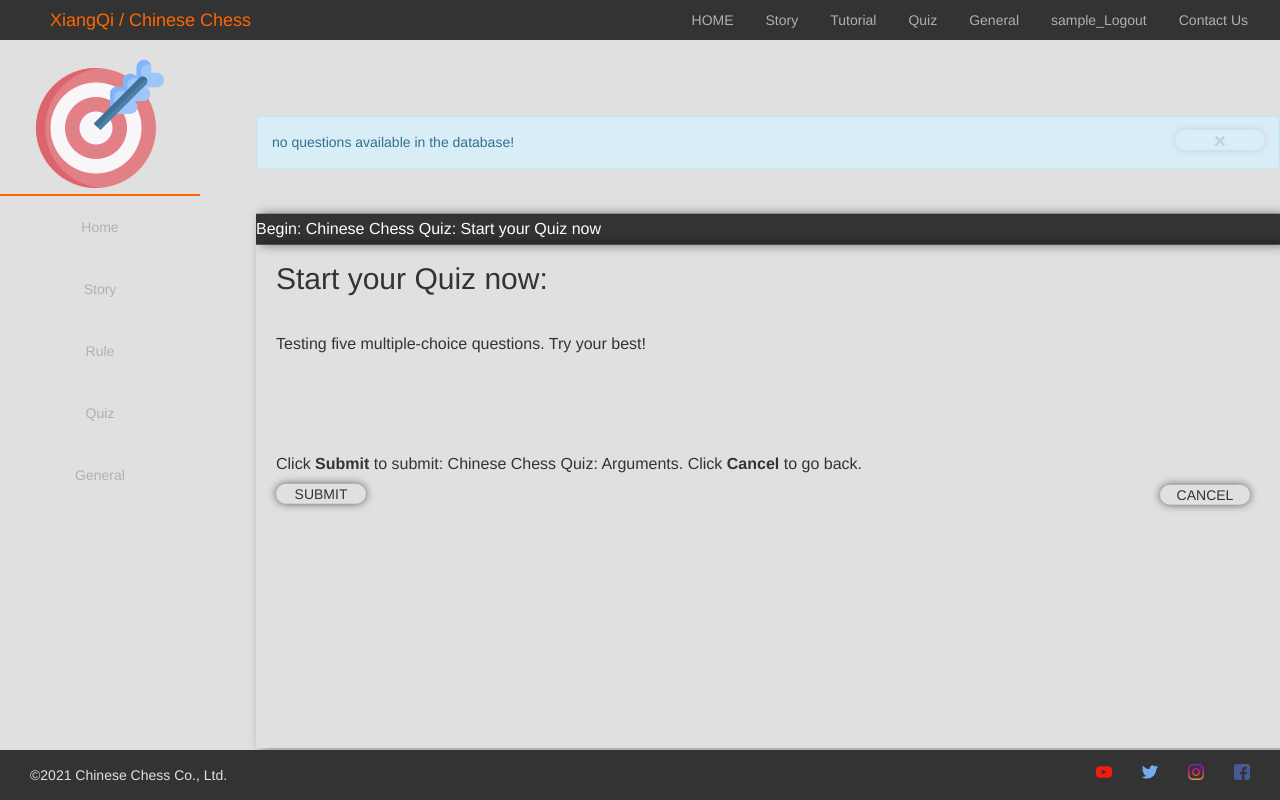
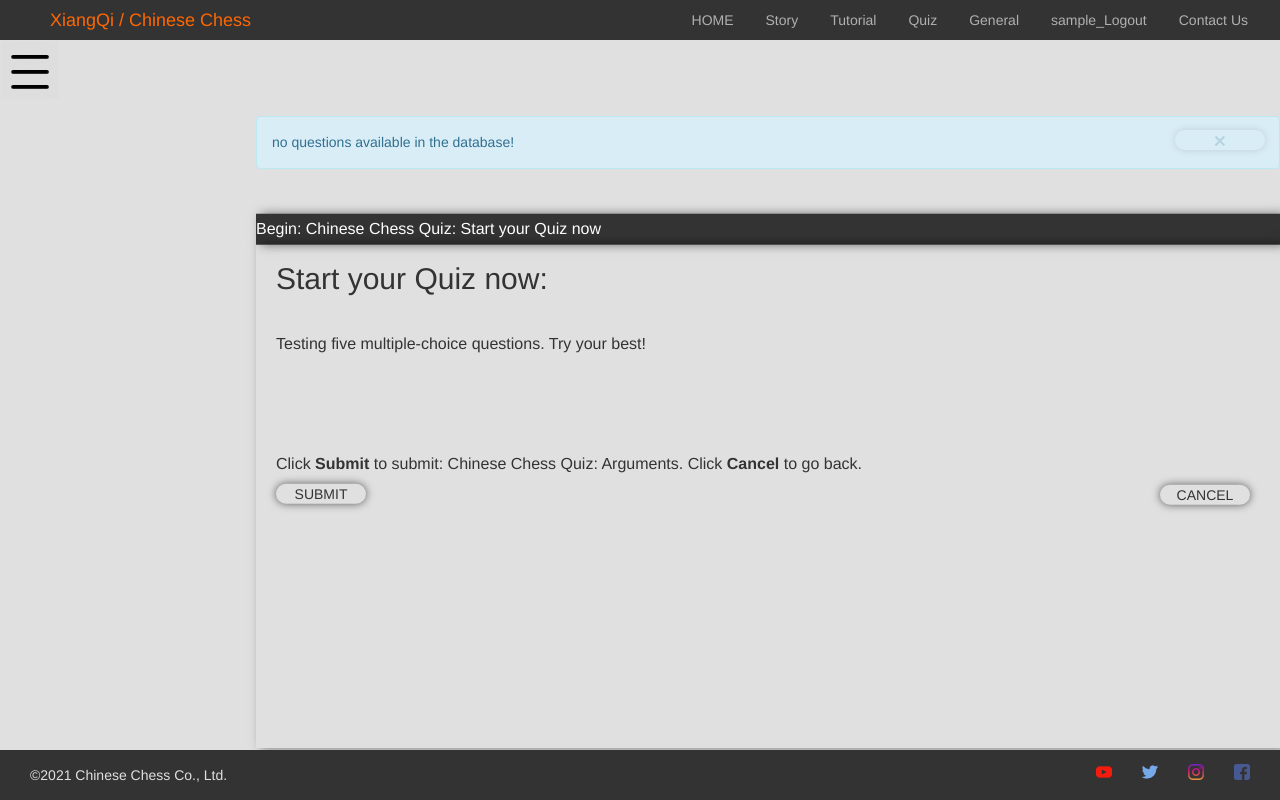
Before and after one commit to MoeBuTa/ChineseChessTutorial, a Flask app: page /questions in a window 1280 px wide. Run offline with Flask 2, Linux system fonts and the light colour scheme; the visitor is signed in with stand-in values (Sample User, id 1); data comes from the database, SQL or seed files in the repository; data that the repository does not hold is empty; some libraries are stand-ins or nearby versions.

Commit message:
hide the sidebar + animation

```diff
--- a/app/static/base.css
+++ b/app/static/base.css
@@ -94,29 +94,40 @@ b{
     overflow: auto;
 }
 
+.side-container {
+    width: 15%;
+    float: left;
+    z-index: 9999;
+    position: fixed;
+}
 
+.sidebar-icon {
+    transition: all 0.5s;
+    float: left;
+}
+
+.sidebar-icon:hover{
+    transform: scale(1.2)
+}
 
 .navsidebar{
-    width: 200px;
-    height: 480px;
+    /* display: none; */
+    width: 0px;
+    overflow: hidden;
+    height: 100%;
     position: fixed;
-    padding: 20px 0;
     text-align: center;
-    z-index: 999;
-
-
+    z-index: 1000;
+    background-color: #6f6f6f;
+    box-shadow: 5px 0 10px rgba(0, 0, 0, .5);
     /* background-color: #ff6700; */
+    transition: 1s;
 }
 
-.navsidebar:hover{
-    background-color: #333;
-    border: 2px solid #ff6700;
+.navsidebar .target{
+    padding: 20px;
 }
 
-.navsidebar a{
-    display: block;
-    color: #b0b0b0;
-}
 
 .navsidebar .lists{
   border-top: 2px solid #ff6700;
@@ -130,8 +141,8 @@ b{
     z-index: 999;
     left: 200px;
     top: 90px;
-
-    background-color: blue;
+    box-shadow: 5px 0 10px rgba(0, 0, 0, .5);
+    background-color: #6f6f6f;
 }
 
 .navsidebar .rule-lists ul{
@@ -140,23 +151,71 @@ b{
     margin: 3px 10px;
 }
 
-.rule:hover .rule-lists{
+.navsidebar .rule:hover .rule-lists{
     display: block;
     z-index: 999;
 }
 
-.navsidebar .lists li a{
-    display: block;
+.navsidebar .lists li{
     height: 62px;
-    line-height: 62px;
-    z-index: 9999;
+    width: 100%;
 }
 
-.navsidebar .lists li a:hover{
+
+.navsidebar .sideBarLinksCommon:hover {
+    background-color: #333;
+    color: #ff6700;
+}
+
+.navsidebar .sideBarLinksCommon {
+    display: inline-block;
+    z-index: 9999;
+    vertical-align: middle;
+    text-align: center;
+    position: relative;
+    top: 50%;
+    transform: translateY(-50%);
+    padding: 0;
+    z-index: 9999;
+    transition: background-color .5s;
+}
+
+.navsidebar .sideBarLinks {
+    height: 50px;
+    width: 150px;
+    line-height: 50px;
+}
+
+.navsidebar .sideBarLinksColour{
+    color: #b0b0b0;
+}
+
+.navsidebar .ruleListLinks {
+    height: 35px;
+    width: 125px;
+    line-height: 35px;
+    color: #b0b0b0;
+}
+
+.navsidebar .ruleBarLink {
+    background-color: #333;
     color: #ff6700;
 }
 
 
+
+.darkBackground-overlay {
+    display: none;
+    width: 100%;
+    height: 100%;
+    background-color: rgba(0, 0, 0, 0.8);
+    position: fixed;
+    top: 40px;
+    left: 0;
+    right: 0;
+    bottom: 50px;
+    z-index: 999;
+}
 
 
 /* -------------------------------------------------------- */
@@ -171,6 +230,7 @@ b{
     bottom:0;
     line-height: 50px;
     background-color: #333;
+    z-index: 9999; /* To get it on top of the overlay */
 }
 
 .footer-content .info{
--- a/app/static/tutorial.css
+++ b/app/static/tutorial.css
@@ -11,10 +11,10 @@
     width: 70%;
     height: 80%;
     position: relative;
-    left: 55%;
+    /* left: 55%;
     top: 40%;
-    transform: translate(-50%, -50%);
-
+    transform: translate(-50%, -50%); */
+    margin: 0 15%;
 }
 
 .article-container .article-content .box-cover {
--- a/app/templates/navSideBar.html
+++ b/app/templates/navSideBar.html
@@ -1,27 +1,32 @@
 
-<div class="main-content web_width clearfix">
+<nav class="side-container clearfix">
+
+    <a href="#" class="sidebar-icon"><img src="../static/chess-img/sidebar-icon.png" alt="sidebar icon" width="60" height="60"></a>
+
+
     <div class="navsidebar">
         <div class="target"><img src="./static/chess-img/target.png" alt="view of target"></div>
         <ul class="lists">
-            <li><a href="{{ url_for('main.index') }}">Home</a></li>
-            <li><a href="{{url_for('main.story')}}">Story</a></li>
+            <li><a class="sideBarLinks sideBarLinksCommon sideBarLinksColour" href="{{ url_for('main.index') }}">Home</a></li>
+            <li><a class="sideBarLinks sideBarLinksCommon sideBarLinksColour" href="{{url_for('main.story')}}">Story</a></li>
             <li class="rule">
-                <a href="{{ url_for('main.tutorials') }}">Rule</a>
+                <a class="sideBarLinks sideBarLinksCommon sideBarLinksColour" href="{{ url_for('main.tutorials') }}">Rule</a>
                 <div class="rule-lists">
                     <ul>
-                        <li><a href="#">page1</a></li>
-                        <li><a href="#">page2</a></li>
-                        <li><a href="#">page3</a></li>
-                        <li><a href="#">page4</a></li>
-                        <li><a href="#">page5</a></li>
-                        <li><a href="#">page6</a></li>
-                        <li><a href="#">page7</a></li>
-                        <li><a href="#">page8</a></li>
+                        <li><a class="ruleListLinks sideBarLinksCommon" href="#">page1</a></li>
+                        <li><a class="ruleListLinks sideBarLinksCommon" href="#">page2</a></li>
+                        <li><a class="ruleListLinks sideBarLinksCommon" href="#">page3</a></li>
+                        <li><a class="ruleListLinks sideBarLinksCommon" href="#">page4</a></li>
+                        <li><a class="ruleListLinks sideBarLinksCommon" href="#">page5</a></li>
+                        <li><a class="ruleListLinks sideBarLinksCommon" href="#">page6</a></li>
+                        <li><a class="ruleListLinks sideBarLinksCommon" href="#">page7</a></li>
+                        <li><a class="ruleListLinks sideBarLinksCommon" href="#">page8</a></li>
                     </ul>
                 </div>
             </li>
-            <li><a href="#">Quiz</a></li>
-            <li><a href="#">General</a></li>
+            <li><a class="sideBarLinks sideBarLinksCommon sideBarLinksColour" href="#">Quiz</a></li>
+            <li><a class="sideBarLinks sideBarLinksCommon sideBarLinksColour" href="#">General</a></li>
         </ul>
     </div>
-</div>
+
+</nav>
```
Also changed, not shown: app/static/navSideBar.js (added, +52 -0 lines), app/templates/tutorial.html (+9 -2 lines), app/static/chess-img/sidebar-icon.png (added).
